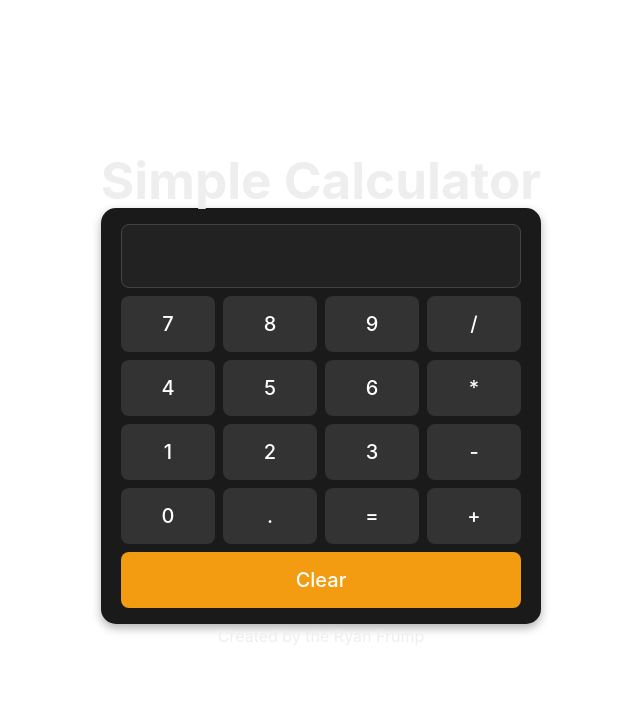
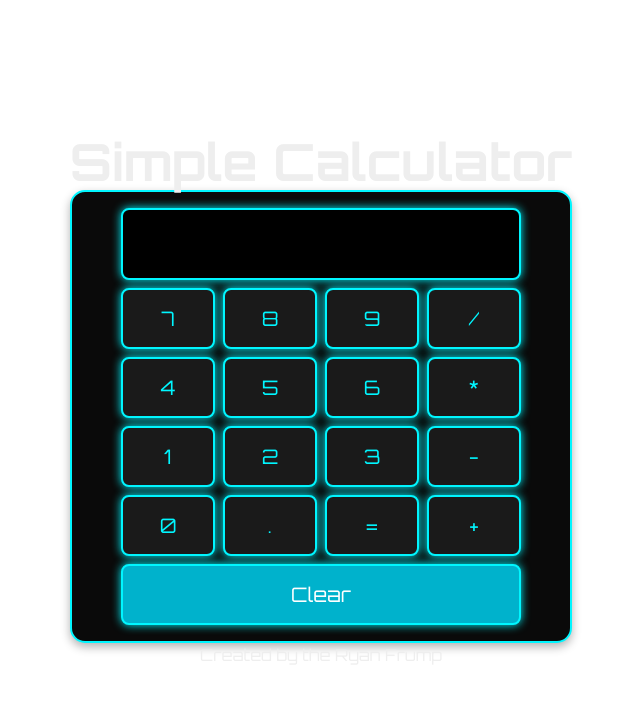
Before and after one commit to Ryanfrump/simple-react-calculator, a React app: page / in a window 1280 px wide. Shown: the top 702 px of the page, without its empty margins (319-959 px from the left). Built offline with nearby package versions, Linux system fonts and the light colour scheme; the HTML template or start-up script is replaced by a standard one.

Commit message:
change colors of calculator

```diff
--- a/src/App.css
+++ b/src/App.css
@@ -1,33 +1,37 @@
+@import url("https://fonts.googleapis.com/css2?family=Orbitron:wght@400;700&display=swap");
+
 #root {
   max-width: 1280px;
   margin: 0 auto;
   padding: 2rem;
   text-align: center;
+  font-family: "Orbitron", sans-serif;
 }
 .calculator {
   display: flex;
   flex-direction: column;
   justify-content: center;
   align-items: center;
-  background-color: #1a1a1a;
+  background-color: #0a0a0a;
   border-radius: 15px;
   padding: 1em;
   box-shadow: 0 4px 10px rgba(0, 0, 0, 0.3);
+  border: 2px solid #00f6ff;
 }
 .display {
-  min-height: 2em;
-  max-height: 2em;
+  height: 3em;
   width: 100%;
   max-width: 400px;
-  background-color: #222;
-  color: #fff;
-  font-size: 2rem;
+  background-color: #000;
+  color: #00f6ff;
+  font-size: 1.5rem;
   text-align: right;
   padding: 0.5rem;
   box-sizing: border-box;
   margin-bottom: 0.5rem;
   border-radius: 8px;
-  border: 1px solid #444;
+  border: 2px solid #00f6ff;
+  box-shadow: 0 0 10px #00f6ff;
 }
 .buttons {
   display: grid;
@@ -37,23 +41,28 @@
   max-width: 400px;
 }
 .buttons button {
-  background-color: #333;
-  color: #fff;
-  border: none;
+  background-color: #1a1a1a;
+  color: #00f6ff;
+  border: 2px solid #00f6ff;
   padding: 1rem;
   font-size: 1.25rem;
   border-radius: 8px;
   cursor: pointer;
-  transition: background-color 0.3s;
+  transition: background-color 0.3s, box-shadow 0.3s;
+  box-shadow: 0 0 10px #00f6ff;
 }
 .buttons button:hover {
-  background-color: #555;
+  background-color: #00f6ff;
+  color: #1a1a1a;
+  box-shadow: 0 0 20px #00f6ff;
 }
 .buttons button:active {
-  background-color: #777;
+  background-color: #00b2cc;
+  box-shadow: 0 0 5px #00f6ff;
 }
 .buttons button:nth-child(17) {
   grid-column: span 4;
-  background-color: #f39c12;
+  background-color: #00b2cc;
   color: #fff;
+  box-shadow: 0 0 10px #00f6ff;
 }
```
